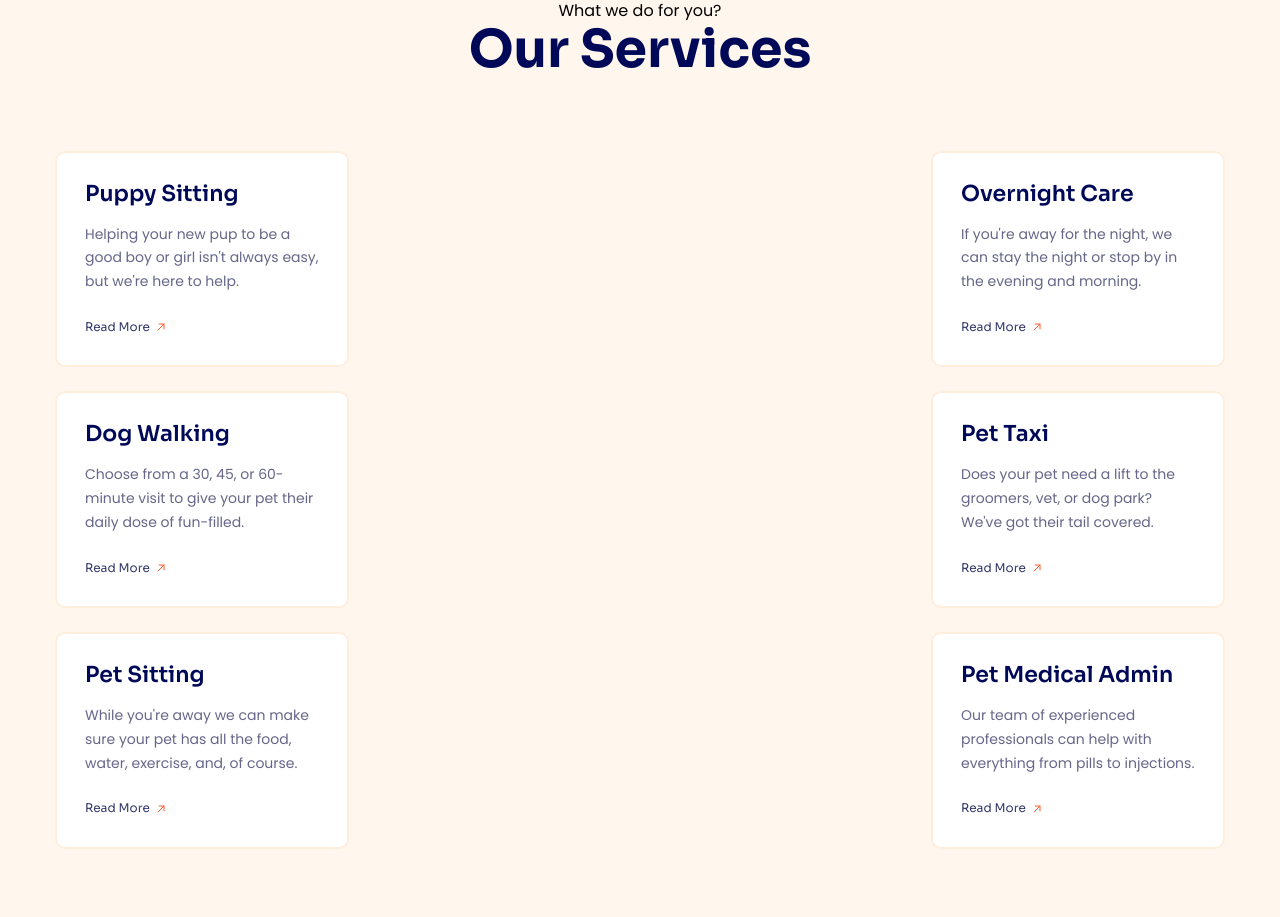
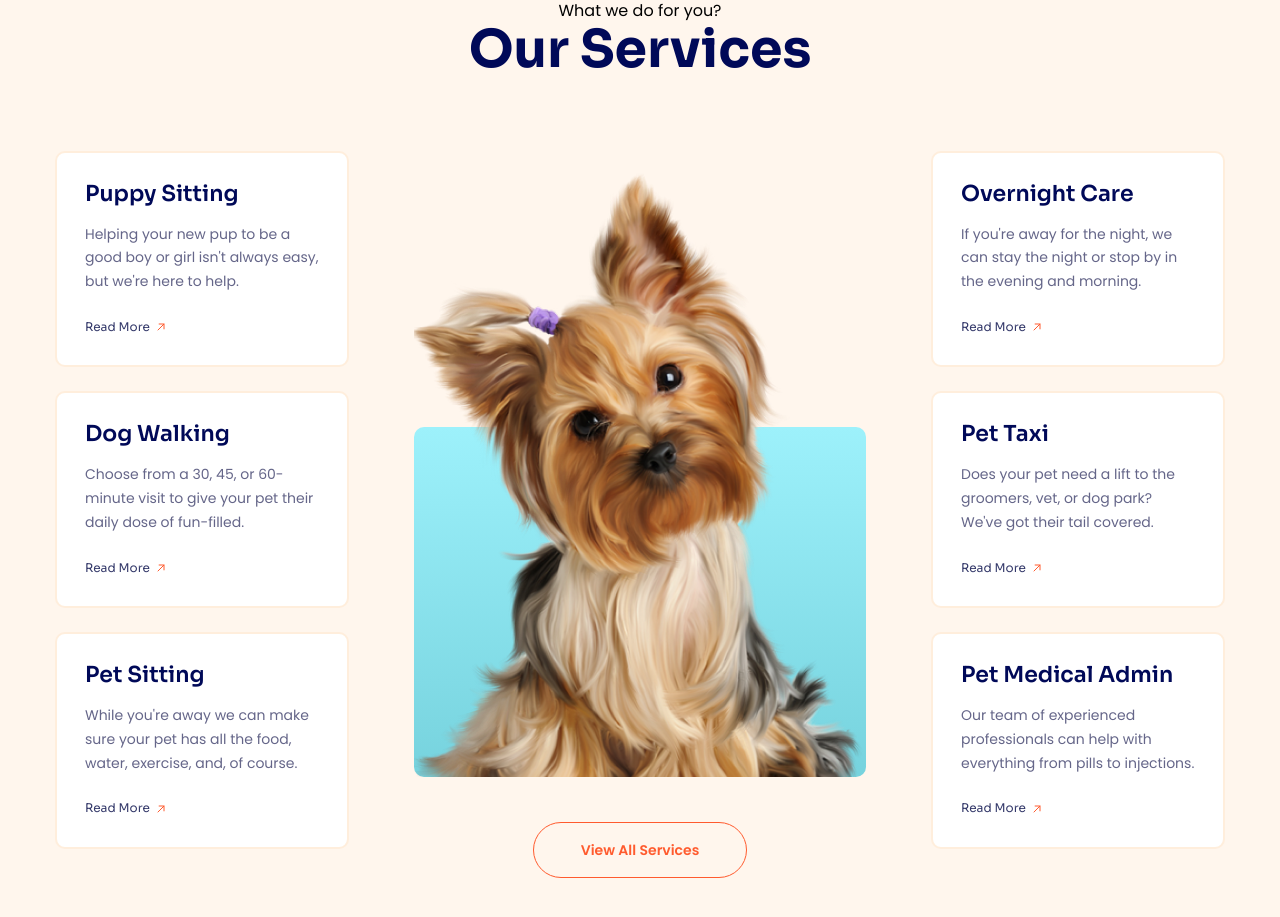
Before and after one commit to lbachannel/lucy-petcare, a plain HTML site: page index.html in a window 1280 px wide. Shown: the part 2323-3240 px from the top of the page. Drawn offline with Linux system fonts and the light colour scheme.

Commit message:
code service ui #2

```diff
--- a/assets/css/style.css
+++ b/assets/css/style.css
@@ -495,6 +495,7 @@
     display: grid;
     grid-template-columns: auto 1fr auto;
     margin-top: 70px;
+    column-gap: 65px;
 }
 
 .service-item {
@@ -537,3 +538,38 @@
     content: url(../icons/arrow-up-right.svg);
     margin: 3px 0 0 5px;
 }
+
+.service__media {
+    margin-top: 17px;
+    position: relative;
+}
+
+.service__img {
+    position: relative;
+    display: block;
+    width: 100%;
+    z-index: 1;
+}
+
+.service__media::after {
+    content: "";
+    position: absolute;
+    height: 350px;
+    left: 0;
+    right: 0;
+    bottom: 0;
+    background: linear-gradient(180deg, #9df1fb 0%, #73d0db 108.14%);
+    border-radius: 10px;
+}
+
+.service__cta-wrap {
+    margin-top: 45px;
+    display: flex;
+    justify-content: center;
+}
+
+.service__cta {
+    min-width: 214px;
+    color: #ff5b2e;
+    border-color: currentColor;
+}
--- a/index.html
+++ b/index.html
@@ -281,7 +281,14 @@
                             </a>
                         </article>
                     </div>
-                    <div class="service__column"></div>
+                    <div class="service__column">
+                        <figure class="service__media">
+                            <img src="./assets/img/service-01.png" alt="Lucy" class="service__img">
+                        </figure>
+                        <div class="service__cta-wrap">
+                            <a href="#!" class="btn service__cta">View All Services</a>
+                        </div>
+                    </div>
                     <div class="service__column">
                         <!-- Service item 4 -->
                         <article class="service-item">
```
Also changed, not shown: assets/img/service-01.png (added).
